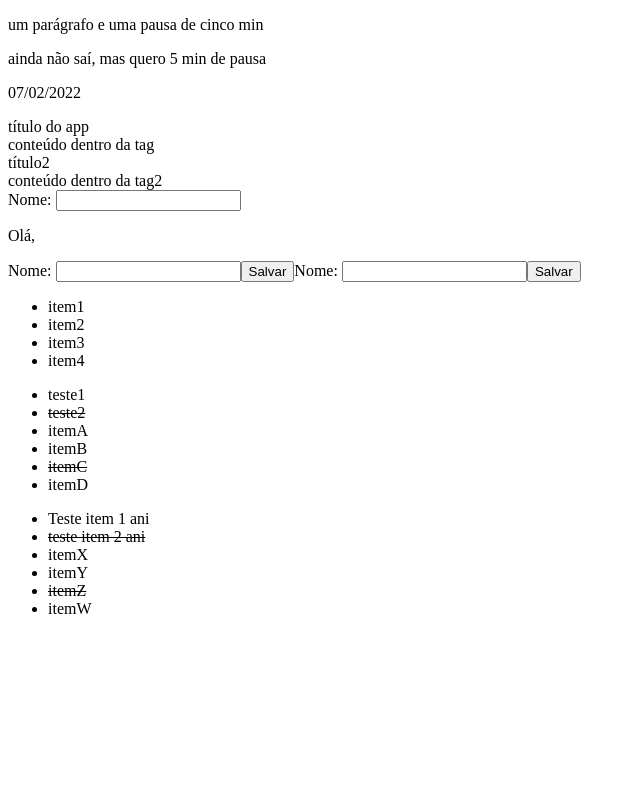
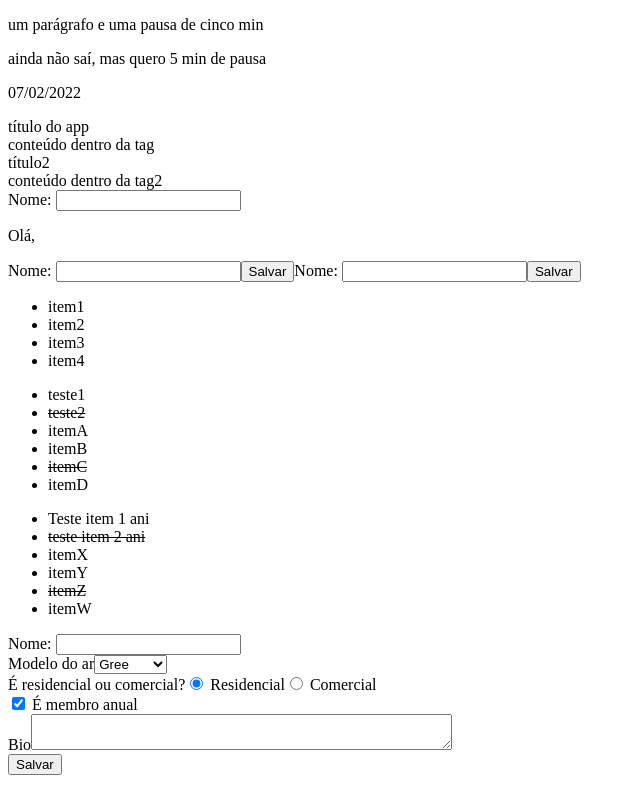
Before and after one commit to nandasiq/cursoLetsCode, a React (Create React App) app in the folder meu-app/: page / in a window 1280 px wide. Shown: the whole page, without its empty margins (0-640 px from the left). Built offline with nearby package versions, Linux system fonts and the light colour scheme.

Commit message:
fim modulo classes

```diff
--- /dev/null
+++ b/meu-app/src/components/Formulario.js
@@ -0,0 +1,87 @@
+import React from 'react';
+
+class Formulario extends React.Component {
+    constructor(props) {
+        super(props);
+
+        /*estado inicial. Aqui formulario tem alguns campos sobre o cliente:
+        input texto > nome:
+        multi select > marca do ar condicionado: Carrier/ Daikin/ Gree/ Springer/ Fujitsu/ JCM/ Midea/ LG
+        duas opções > tipo: comercial / residencial
+        checkbox > é membro anual?:
+        pequena descrição do cliente
+        */
+
+        this.state = {nome: '', modelo: 'Gree', tipo: 'residencial', membro: true, bio: ' '}
+
+        this.handleSubmit = (event) => {
+            event.preventDefault();
+            console.log(this.state);
+        }
+
+        this.changeName = (event) => {
+            this.setState({nome: event.target.value})
+        }
+
+        this.changeSelect = (event) => {
+            this.setState({modelo: event.target.value})
+        }
+
+        this.changeRadio = (event) => {
+            this.setState({tipo: event.target.value})
+        }
+
+        this.changeCheckbox = (event) => {
+            this.setState({membro: event.target.checked})
+        }
+
+        this.changeBio = (event) => {
+            this.setState({bio: event.target.value})
+        }
+
+    }
+
+    render() {
+        return (
+            <>
+            <form onSubmit={this.handleSubmit}>
+                <label>
+                    Nome: <input type="text" value={this.state.nome} onChange={this.changeName} />
+                </label>
+                <br />
+                <label>
+                    Modelo do ar
+                    <select value ={this.state.modelo} onChange={this.changeSelect}>
+                        <option>Gree</option>
+                        <option>Carrier</option>
+                        <option>Daikin</option>
+                        <option>Springer</option>
+                        <option>LG</option>
+                        <option>Fujitsu</option>
+                    </select>
+                </label>
+                <br />
+                <label>
+                    É residencial ou comercial?
+                    <input type="radio" checked={this.state.tipo === 'residencial'} onChange={this.changeRadio} value='residencial'/> Residencial
+                    <input type="radio" checked={this.state.tipo === 'comercial'} onChange={this.changeRadio} value='comercial' /> Comercial
+                </label>
+                <br />
+                <label>
+                    <input type="checkbox" checked={this.state.membro} onChange={this.changeCheckbox} /> É membro anual
+                </label>
+                <br />
+                <label>
+                    Bio
+                    <textarea cols="50" value={this.state.bio} onChange={this.changeBio} />
+                </label>
+                <br />
+                <input type="submit" value="Salvar" />
+
+            </form>
+            </>
+        )
+    }
+}
+
+export default Formulario;
--- a/meu-app/src/index.js
+++ b/meu-app/src/index.js
@@ -6,7 +6,7 @@ import App2 from './components/App2';
 import App3 from './components/App3';
 import App4 from './components/App4';
 import App5 from './components/App5';
-
+import Formulario from './components/Formulario';
 import { Lista, Lista2, Item } from './components/Lista';
 import reportWebVitals from './reportWebVitals';
 
@@ -41,6 +41,7 @@ ReactDOM.render(
         teste item 2 ani
       </Itens>
     </Ani>
+    <Formulario />
   </React.StrictMode>,
   document.getElementById('root')
 );
```
